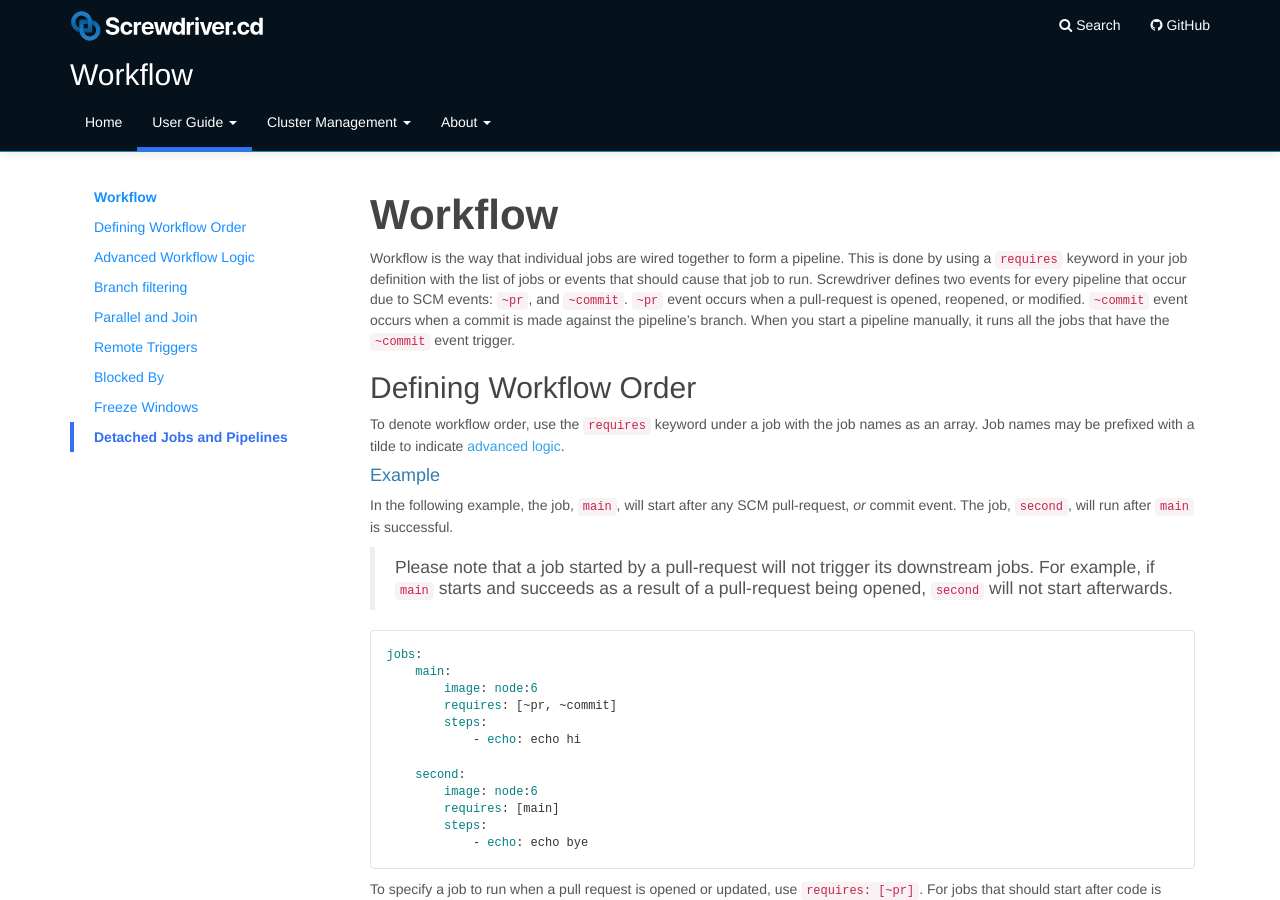
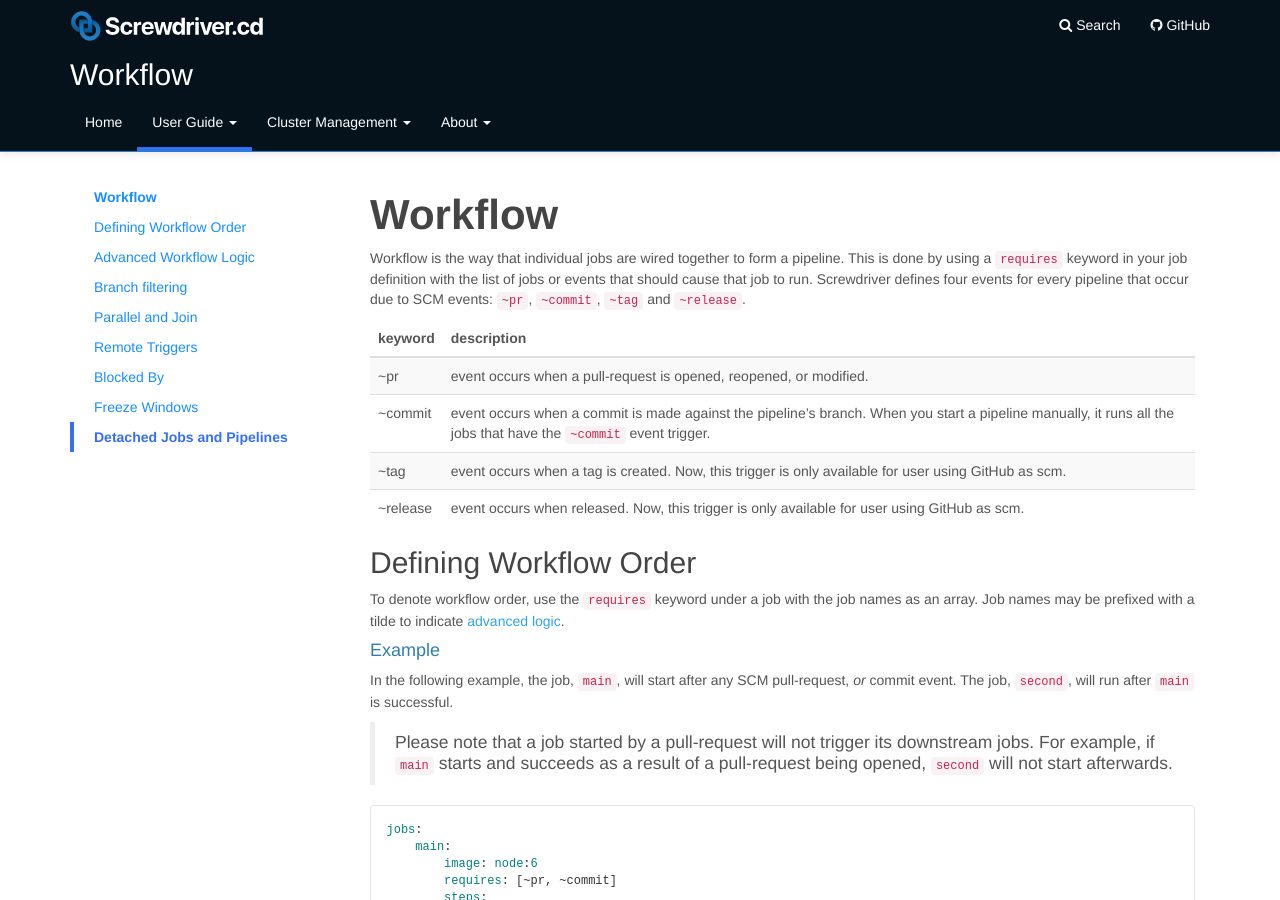
Before and after one commit to screwdriver-cd/guide, a Jekyll site: the page built from docs/user-guide/configuration/workflow.md, in a window 1280 px wide and 900 px high. Built offline with Jekyll 4.4.1, drawn with Linux system fonts in a browser that asks for light colours.

Commit message:
feat: add tag/release tirgger

```diff
--- a/docs/user-guide/configuration/workflow.md
+++ b/docs/user-guide/configuration/workflow.md
@@ -24,7 +24,14 @@ toc:
       url: "#detached-jobs-and-pipelines"
 ---
 # Workflow
-Workflow is the way that individual jobs are wired together to form a pipeline. This is done by using a `requires` keyword in your job definition with the list of jobs or events that should cause that job to run. Screwdriver defines two events for every pipeline that occur due to SCM events: `~pr`, and `~commit`. `~pr` event occurs when a pull-request is opened, reopened, or modified. `~commit` event occurs when a commit is made against the pipeline's branch. When you start a pipeline manually, it runs all the jobs that have the `~commit` event trigger.
+Workflow is the way that individual jobs are wired together to form a pipeline. This is done by using a `requires` keyword in your job definition with the list of jobs or events that should cause that job to run. Screwdriver defines four events for every pipeline that occur due to SCM events: `~pr`, `~commit`, `~tag` and `~release`.
+
+|keyword|description|
+|:--|:--|
+| ~pr | event occurs when a pull-request is opened, reopened, or modified. |
+| ~commit | event occurs when a commit is made against the pipeline's branch. When you start a pipeline manually, it runs all the jobs that have the `~commit` event trigger. |
+| ~tag | event occurs when a tag is created. Now, this trigger is only available for user using GitHub as scm. |
+| ~release | event occurs when released. Now, this trigger is only available for user using GitHub as scm. |
 
 ## Defining Workflow Order
 To denote workflow order, use the `requires` keyword under a job with the job names as an array. Job names may be prefixed with a tilde to indicate [advanced logic](#advanced-logic).
```
Also changed, not shown: docs/user-guide/metadata.md (+5 -1 lines).
